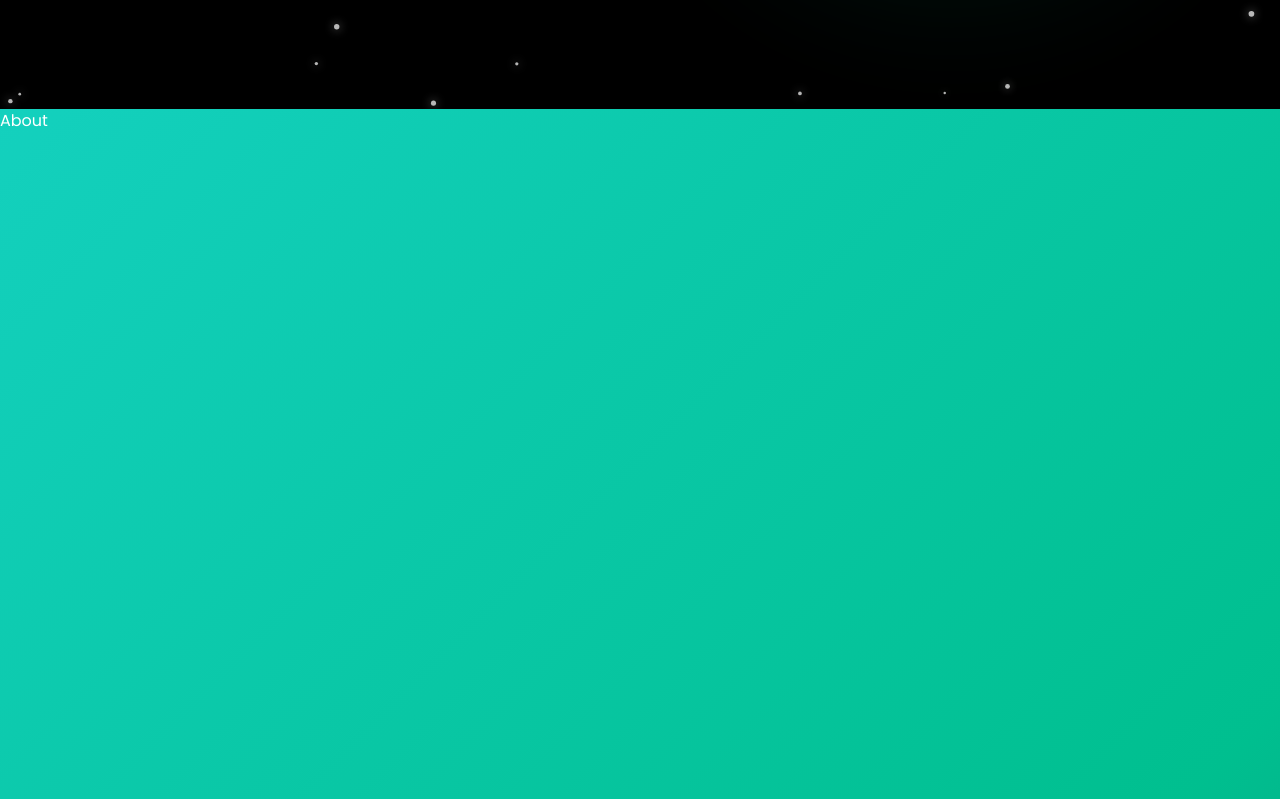
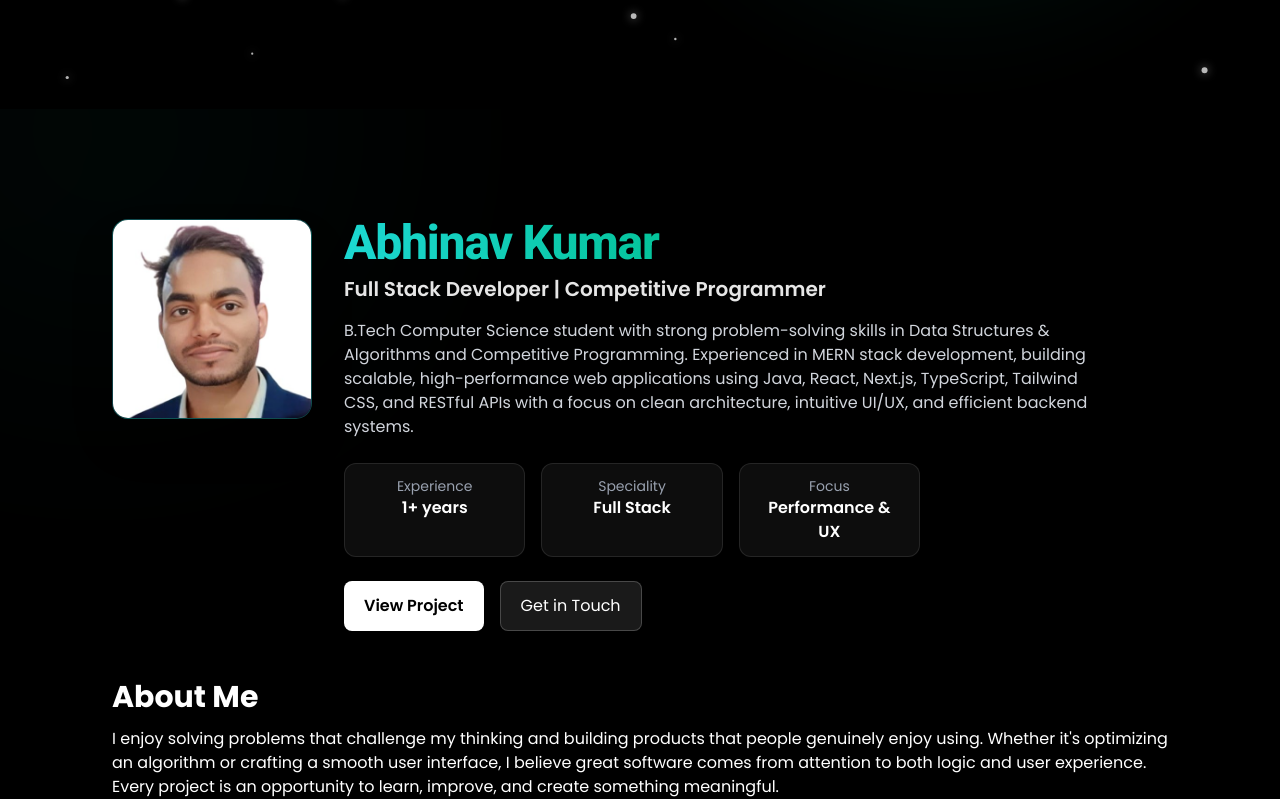
Before and after one commit to abhinav1392004/Abhinav_Dev_Hub_Portfolio, a React (Vite) app: page / in a window 1280 px wide. Shown: the part 691-1490 px from the top of the page. Built offline with nearby package versions, Linux system fonts and the light colour scheme.

Commit message:
add About page with profile, stats, and Framer Motion animations

```diff
--- a/src/App.jsx
+++ b/src/App.jsx
@@ -7,7 +7,6 @@ import Experience from "./section/Experience";
 import Testimonial from "./section/Testimonial";
 import Contact from "./section/Contact";
 import Footer from "./section/Footer";
-import ParticleBackground from "./components/ParticleBackground";
 import CustomCursor from "./components/CustomCursor";
 import IntroAnimation from "./components/IntroAnimation";
 import React from "react";
@@ -20,7 +19,6 @@ export default function App(){
     {introDone && (
     <div className="relative gradient text-white">
       <CustomCursor/>
-      <ParticleBackground/>
       <Navbar/>
       <Home/>
       <About/>
--- a/src/components/ParticleBackground.jsx
+++ b/src/components/ParticleBackground.jsx
@@ -76,7 +76,7 @@ export default function ParticleBackground(){
   return(
     <canvas
       ref = {canvasRef}
-      className="fixed top-0 left-0 w-full h-full pointer-events-none z-0"
+      className="absolute top-0 left-0 w-full h-full pointer-events-none z-0"
     >
     </canvas>
   )
--- a/src/section/About.jsx
+++ b/src/section/About.jsx
@@ -1,9 +1,91 @@
-import React from 'react'
+import { motion } from "framer-motion";
+import Profile from "../assets/Profile.jpeg";
+import React from "react";
 
-const About = () => {
-  return (
-    <div className='h-screen'>About</div>
+
+
+export default function About(){
+
+  const stats=[
+    {label:"Experience", value:"1+ years"},
+    {label:"Speciality", value:"Full Stack"},
+    {label:"Focus", value:"Performance & UX"}
+  ];
+
+  return(
+    <section id="about"
+    className="min-h-screen w-full flex items-center relative bg-black text-white overflow-hidden">
+      <div
+          className="absolute -top-32 -left-32
+          w-[40vw] sm:w-[35vw] md:w-[40vw]
+          h-[40vw] sm:h-[35vw] md:h-[40vw]
+          max-w-[400px] max-h-[300px]
+          rounded-full
+          bg-gradient-to-r from-[#302b63] via-[#00bf8f] to-[#1cd8d2]
+          opacity-30 sm:opacity-20 md:opacity-10
+          blur-[60px] sm:blur-[130px] md:blur-[150px]
+          animate-pulse"
+        ></div>
+
+      <div className="relative z-10 max-w-6xl w-full mx-auto px-6 md:px-10 lg:px-12 py-20 flex flex-col gap-12">
+      <motion.div className="flex flex-col md:flex-row items-center md:items-stretch gap-8"
+      initial={{opacity:0, y:24}}
+      whileInView={{opacity:1, y:0}}
+      transition={{duration:0.6}}
+      viewport={{once:true, amount:0.4}}
+      >
+
+        <motion.div className="relative w-[160px] h-[160px] md:w-[200px] md:h-[200px] rounded-2xl overflow-hidden shadow-2xl bg-gradient-to-br from-[#1cd8d2]/20 to-[#302b63]/20 border border-[#1cd8d2]/25"
+          whileHover={{scale:1.02}}
+          transition={{type:"spring", stiffness:200 , damping:18}}
+        >
+          <img src={Profile} alt="profile" className="absolute inset-0"/>
+        </motion.div>
+
+        <div flex-1 flex flex-col justify-center text-center md:text-left>
+          <h2 className="text-4xl sm:text-5xl font-extrabold tracking-tight bg-clip-text text-transparent bg-gradient-to-r from-[#1cd8d2] via-[#00bf8f] to-[#1cd8d2]">
+            Abhinav Kumar
+          </h2>
+
+        <p className="mt-2 text-lg sm:text-xl text-white/90 font-semibold">
+          Full Stack Developer | Competitive Programmer
+        </p>
+        <p className="mt-4 text-gray-300 heading-relaxed text-base sm:lg max-w-2xl md:max-w-3xl">
+            B.Tech Computer Science student with strong problem-solving skills in Data Structures & Algorithms and Competitive Programming. Experienced in MERN stack development, building scalable, high-performance web applications using Java, React, Next.js, TypeScript, Tailwind CSS, and RESTful APIs with a focus on clean architecture, intuitive UI/UX, and efficient backend systems.
+        </p>
+        <div className="mt-6 grid grid-cols-2 sm:grid-cols-3 gap-3 sm:gap-4 max-w-xl">
+          {stats.map((item, i)=>(
+            <motion.div key={i} className="rounded-xl border border-white/10 bg-white/5 px-4 py-3 text-center"
+              initial={{opacity:0, y:10}}
+              whileInView={{opacity:1, y:0}}
+              transition={{delay: 0.05*i ,duration:0.6}}
+              viewport={{once:true, amount:0.3}}
+            >
+              <div className="text-sm text-gray-400">{item.label}</div>
+              <div className="text-base font-semibold">{item.value}</div>
+            </motion.div>
+          ))}
+        </div>
+
+          <div className="mt-6 flex flex-col sm:flex-row gap-3 sm:gap-4 justify-center md:justify-start">
+            <a href="#project" className="inline-flex items-center justify-center rounded-lg bg-white text-black font-semibold px-5 py-3 hover:bg-gray-400 transition">View Project</a>
+            <a href="#contact" className="inline-flex items-center justify-center rounded-lg bg-white/10 border border-white/20 text-white px-5 py-3 hover:bg-white/20 transition">Get in Touch</a>
+          </div>
+
+        </div>
+
+      </motion.div>
+      <motion.div className="text-center md:text-left"
+        nitial={{opacity:0, x:-30}}
+        whileInView={{opacity:1, x:0}}
+        transition={{duration:0.6}}
+        viewport={{once:true, amount:0.4}}
+      >
+        <h3 className="text-2xl sm:text-3xl font-bold text-white mb-3">About Me</h3>
+        <p>I enjoy solving problems that challenge my thinking and building products that people genuinely enjoy using. Whether it's optimizing an algorithm or crafting a smooth user interface, I believe great software comes from attention to both logic and user experience. Every project is an opportunity to learn, improve, and create something meaningful.</p>
+      </motion.div>
+      </div>
+
+    </section>
   )
 }
-
-export default About
```
Also changed, not shown: src/assets/Profile.jpeg (added).
